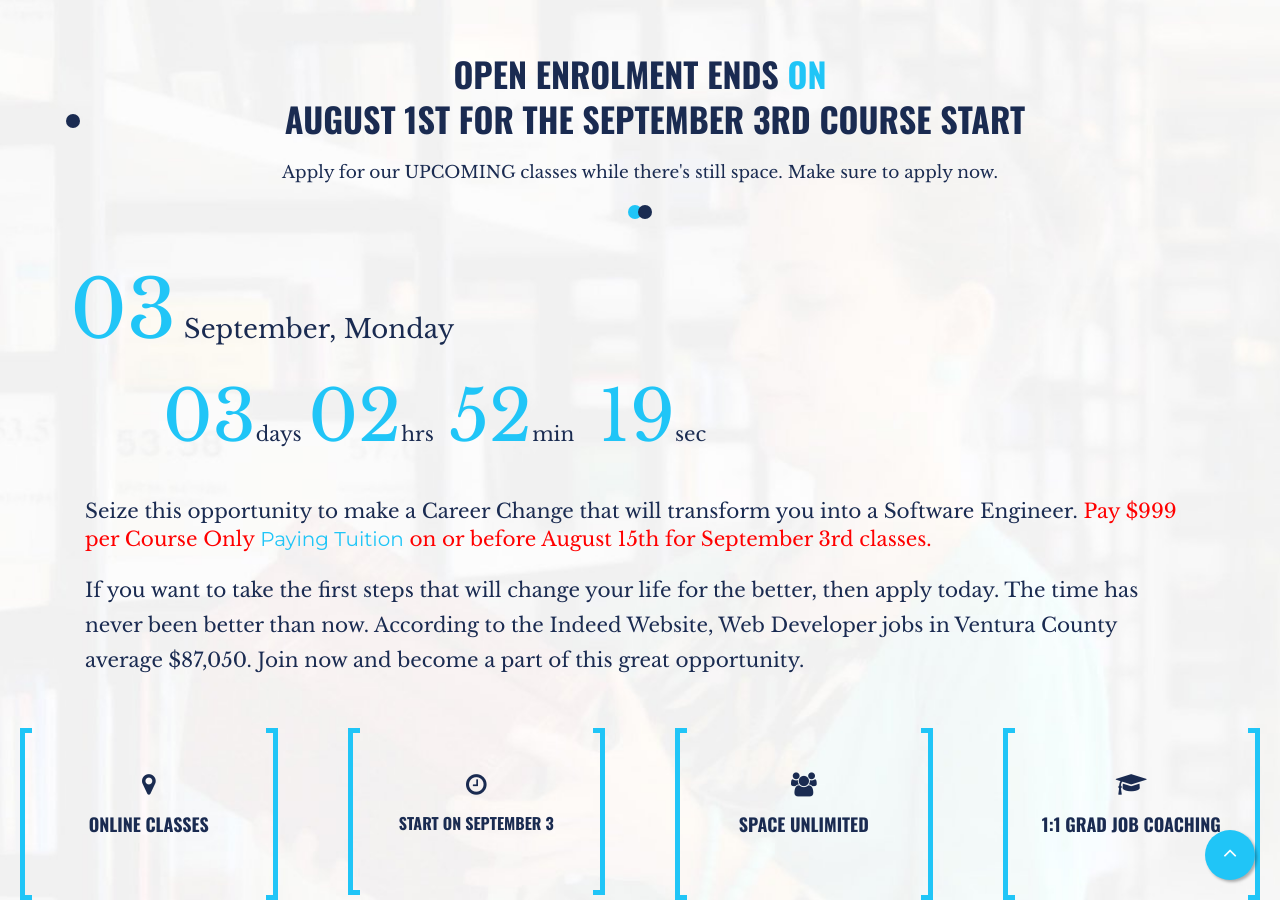
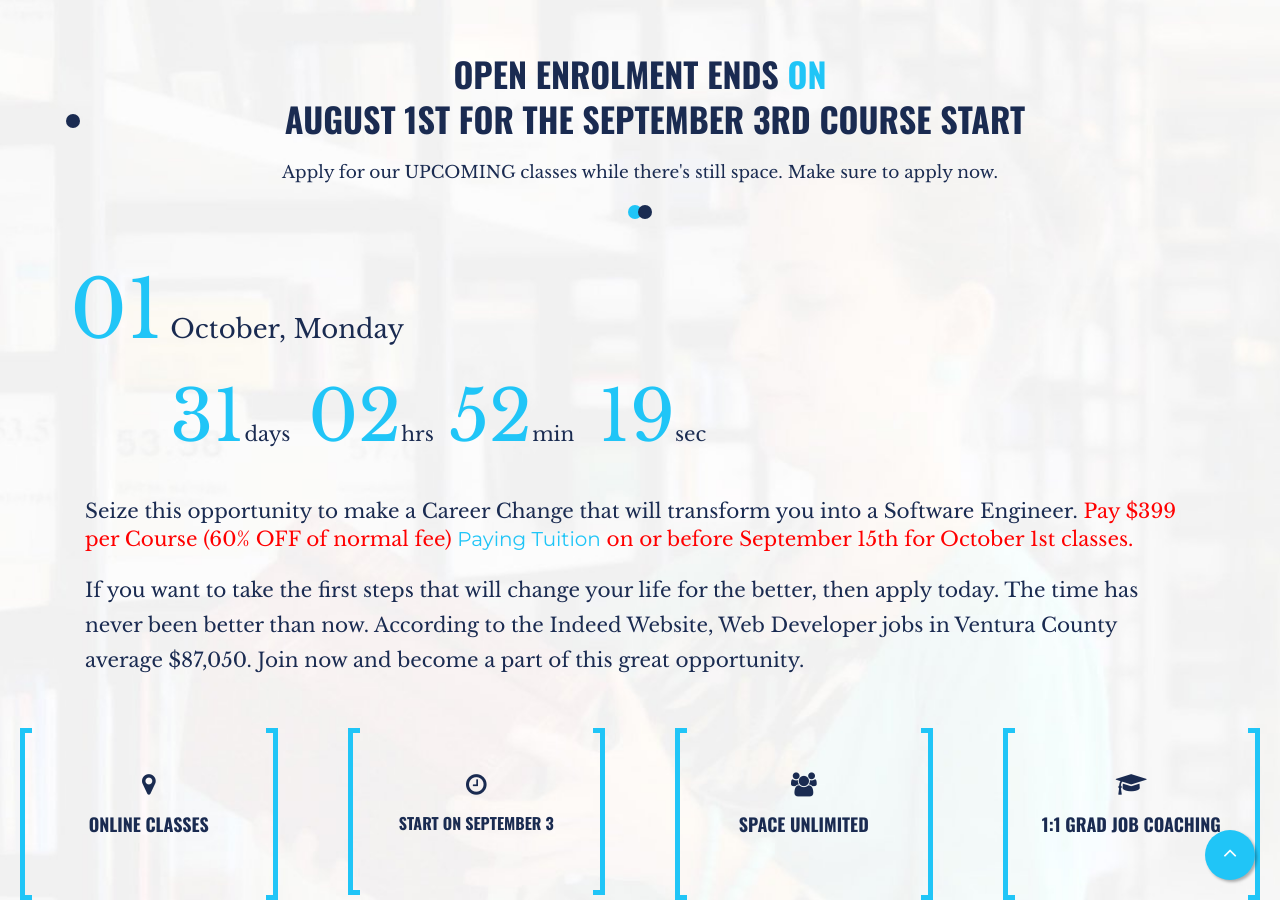
Before and after one commit to pfuzane1/Coastal-Coding, a Jekyll site: the page built from index.html, in a window 1280 px wide and 900 px high, scrolled down 3923 px. Built offline with Jekyll 4.4.1, drawn with Linux system fonts in a browser that asks for light colours; some of the changed text lies outside the part shown.

Commit message:
Fee Reduction

```diff
--- a/admission-process.html
+++ b/admission-process.html
@@ -45,9 +45,9 @@ layout: default
                 <ul>
                 	<li><h4>Fully Fledged Online Classes at Your Own Pace</h4>
                 		<ul>
-                			<li>Pay $999 One Time Fee Per Each Course</li>
-                			<li>Pay by August 15th</li>
-                			<li><h4>Start Online Classes on September 3rd</h4></li>
+                			<li>Pay $399 One Time Fee Per Course - 60% Off</li>
+                			<li>Pay by September 15th</li>
+                			<li><h4>Start Online Classes on October 1st</h4></li>
                 		</ul>
                 	</li>
                 </ul>
--- a/course-detail.html
+++ b/course-detail.html
@@ -33,7 +33,7 @@ layout: default
                         </div>
                         <div>
                             <span>Tution</span>
-                            <span>Was $10k - <br />Now $999<br />Per Course</span>
+                            <span>Was $10k - <br />Now $399<br />Per Course</span>
                         </div>
                         <div>
                             <span>Financing</span>
--- a/index.html
+++ b/index.html
@@ -297,12 +297,12 @@ layout: default
             <div class="row">
                 <div class="col-sm-5">
                     <div class="next-event">
-                        <span class="event-date">03</span> September, Monday
+                        <span class="event-date">01</span> October, Monday
                     </div>
                 </div>
             </div>
                 <div class="col-sm-7">
-                    <ul class="timer" data-date="2018/09/03 00:00:00">           <!-- Put event Date in YYYY/MM/DD hh:mm:ss format -->
+                    <ul class="timer" data-date="2018/10/01 00:00:00">           <!-- Put event Date in YYYY/MM/DD hh:mm:ss format -->
                         <li><span class="days">0</span>days</li>
                         <li><span class="hours">0</span>hrs</li>
                         <li><span class="minutes">00</span>min</li>
@@ -313,7 +313,7 @@ layout: default
                 <div class="col-sm-12 mt-20">
                     <div class="event-details">
                    	    <p class="lead">Seize this opportunity to make a Career Change that will transform you into a Software Engineer.
-               			 <span class="savemoney">Pay $999 per Course Only <a href="admission-process.html">Paying Tuition</a> on or before August 15th for September 3rd classes.</span></p>
+               			 <span class="savemoney">Pay $399 per Course (60% OFF of normal fee) <a href="admission-process.html">Paying Tuition</a> on or before September 15th for October 1st classes.</span></p>
                         <p>If you want to take the first steps that will change your life for the better, then apply today. The time has never been better than now.
                         According to the Indeed Website, Web Developer jobs in Ventura County average $87,050.
                         Join now and become a part of this great opportunity.</p>
```
